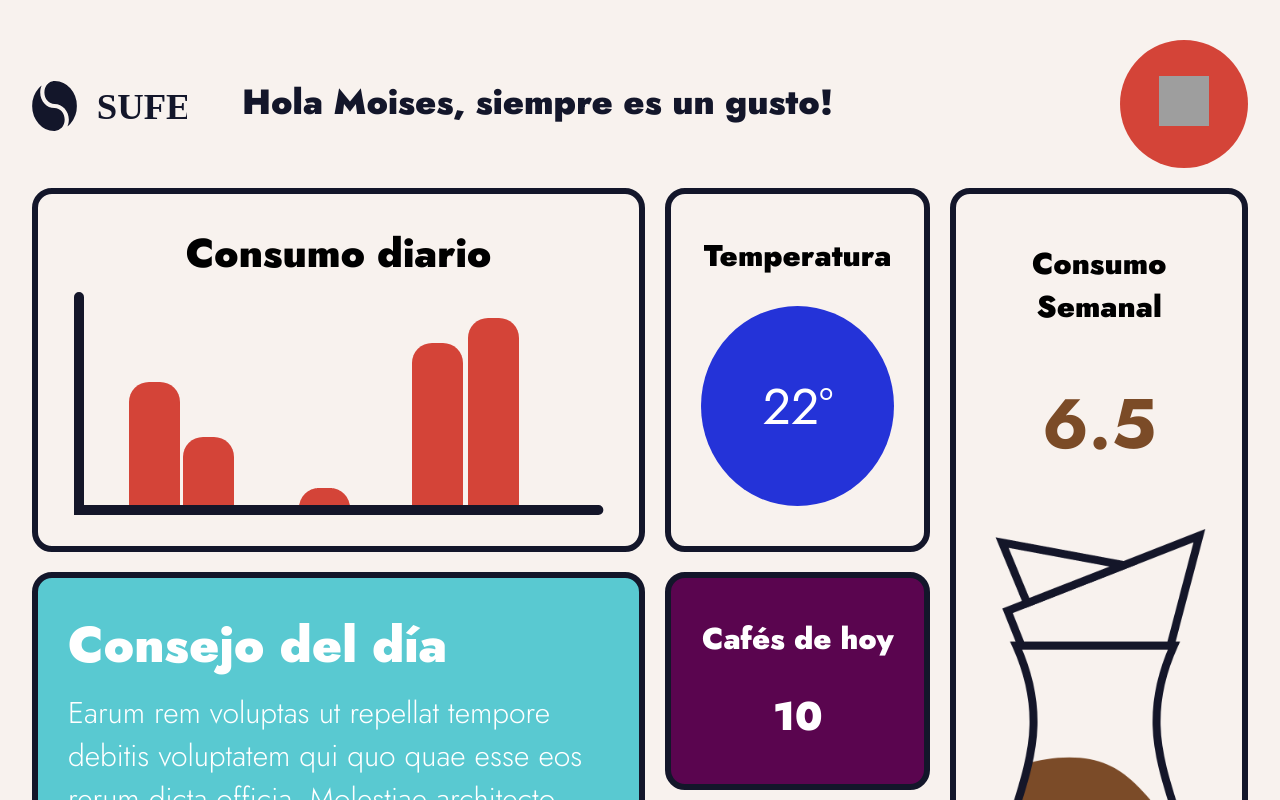
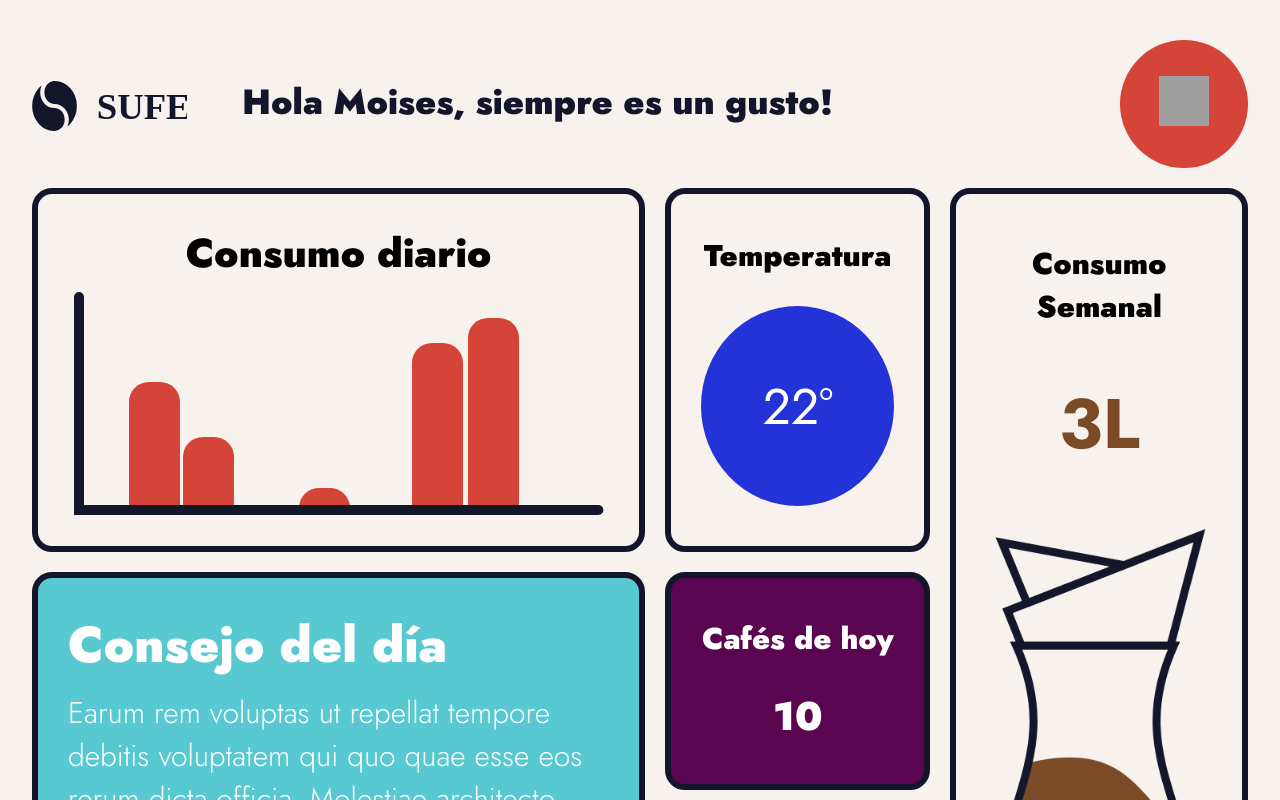
Before and after one commit to juanjosalco/Coffe_Tracker_IoT, a React (Create React App) app in the folder coffee-tracker/: page /dashboard in a window 1280 px wide. Shown: the top 800 px of the page. Built offline with nearby package versions, Linux system fonts and the light colour scheme; grey boxes are pictures that could not be loaded.

Commit message:
Changes in Dashboard

```diff
--- a/coffee-tracker/src/Views/Dashboard.js
+++ b/coffee-tracker/src/Views/Dashboard.js
@@ -35,7 +35,7 @@ function Dashboard() {
             <article className="section coffee">
                 <p>Consumo Semanal</p>
                 <section>
-                    <p>6.5</p>
+                    <p>3L</p>
                     <img src= {cafe} alt="icono noche"/>
                 </section>
             </article>
```
